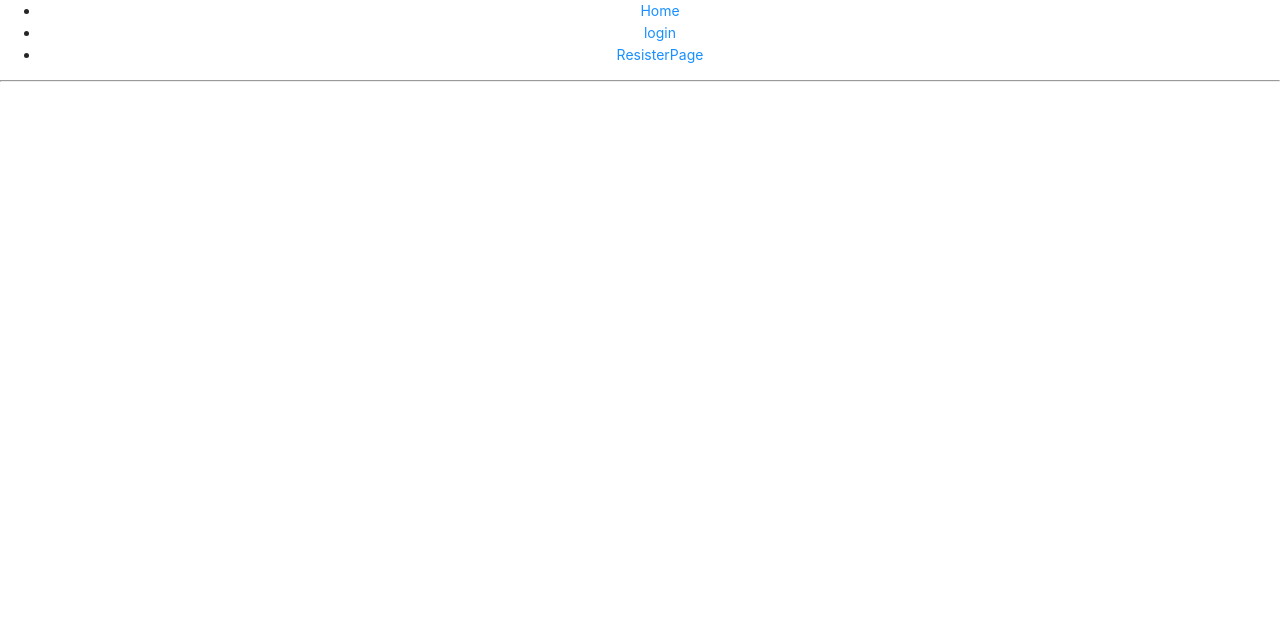
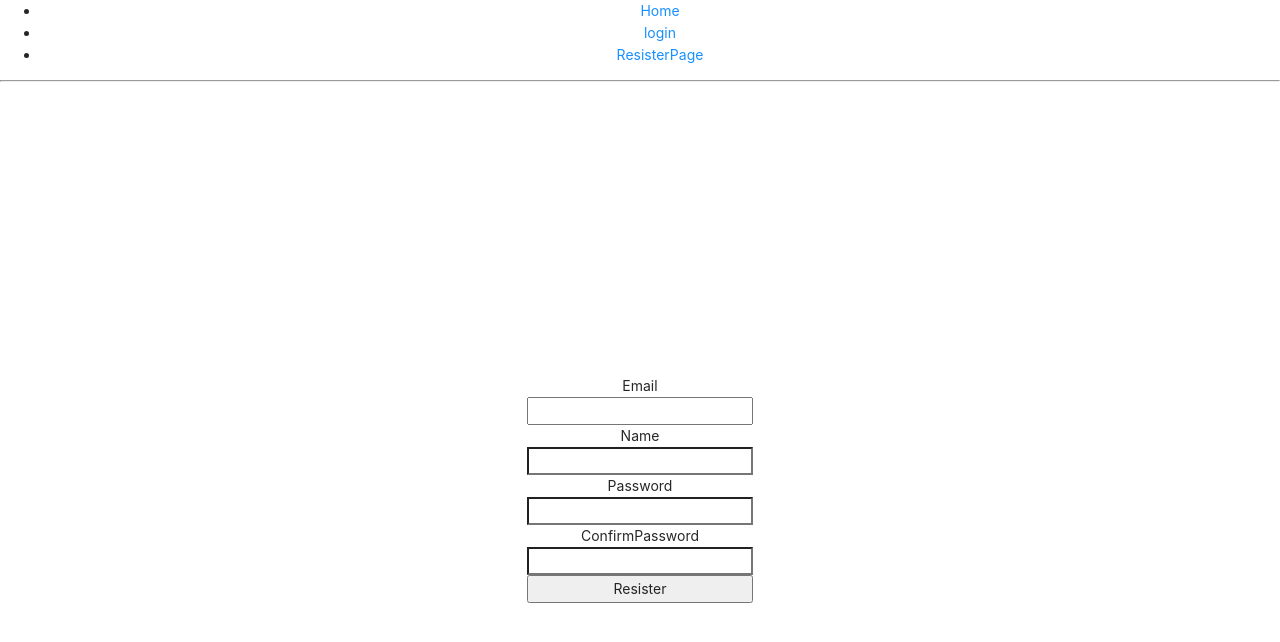
Before and after one commit to xxxrsxxx/react_wk, a React (Create React App) app in the folder client/: page /ResisterPage in a window 1280 px wide. Shown: the top 642 px of the page. Built offline with nearby package versions, Linux system fonts and the light colour scheme; no server answers.

Commit message:
login 구현 진행중

```diff
--- a/client/src/App.js
+++ b/client/src/App.js
@@ -5,6 +5,7 @@ import { BrowserRouter as Router, Switch, Route, Link } from 'react-router-dom';
 import LandingPage from './components/views/LandingPage/LandingPage';
 import LoginPage from './components/views/LoginPage/LoginPage';
 import ResisterPage from './components/views/ResisterPage/ResisterPage';
+import Auth from './hoc/auth';
 
 function App() {
 	return (
@@ -22,13 +23,11 @@ function App() {
 							<Link to="/ResisterPage">ResisterPage</Link>
 						</li>
 					</ul>
-
 					<hr />
-
 					<Switch>
-						<Route exact path="/" component={LandingPage}></Route>
-						<Route exact path="/login" component={LoginPage}></Route>
-						<Route exact path="/ResisterPage" component={ResisterPage}></Route>
+						<Route exact path="/" component={Auth(LandingPage,null)}></Route>
+						<Route exact path="/login" component={Auth(LoginPage,false)}></Route>
+						<Route exact path="/ResisterPage" component={Auth(ResisterPage,true)}></Route>
 					</Switch>
 				</div>
 			</Router>
@@ -37,27 +36,3 @@ function App() {
 }
 
 export default App;
-
-function Home() {
-	return (
-		<div>
-			<h2>Home</h2>
-		</div>
-	);
-}
-
-function About() {
-	return (
-		<div>
-			<h2>About</h2>
-		</div>
-	);
-}
-
-function Dashboard() {
-	return (
-		<div>
-			<h2>Dashboard</h2>
-		</div>
-	);
-}
--- a/client/src/components/views/LandingPage/LandingPage.js
+++ b/client/src/components/views/LandingPage/LandingPage.js
@@ -1,8 +1,9 @@
 import React, { useEffect } from 'react';
 import axios from 'axios';
-function LandingPage(props) {
+import { withRouter } from 'react-router-dom';
+
+const LandingPage = (props) => {
 	useEffect(() => {
-		axios.get('/api/testUrl').then(res => console.log('cors test', res));
 		// fetch('/api/test', {
 		// 	method: 'GET',
 		// 	headers: {
@@ -13,21 +14,31 @@ function LandingPage(props) {
 		// });
 	}, []);
 
-	const onClickHandler = e => {};
+	const onClickHandler = () => {
+		axios.get(`/api/users/logout`)
+			.then(response => {
+				if (response.data.success) {
+					props.history.push("/login")
+				} else {
+					alert('로그아웃 failed')
+				}
+			})
+	}
+	console.log("LandingPage",props);
 	return (
 		<div
 			style={{
 				display: 'flex',
+				flexDirection:'column',
 				justifyContent: 'center',
 				alignItems: 'center',
 				width: '100%',
 				height: '100vh',
 			}}>
 			<h2>시작 페이지</h2>
-
 			<button onClick={onClickHandler}>로그아웃</button>
 		</div>
 	);
 }
 
-export default LandingPage;
+export default withRouter(LandingPage);
--- a/client/src/components/views/LoginPage/LoginPage.js
+++ b/client/src/components/views/LoginPage/LoginPage.js
@@ -2,7 +2,7 @@ import React, { useState } from 'react';
 import { useDispatch } from 'react-redux';
 import { withRouter } from 'react-router-dom';
 import { loginUser } from '../../../store/actions/userAction/user_action';
-function LoginPage(props) {
+const LoginPage = (props) => {
 	const dispatch = useDispatch();
 	const [Email, setEmail] = useState('');
 	const [Password, setPassword] = useState('');
--- a/client/src/components/views/NavBar/NavBar.js
+++ b/client/src/components/views/NavBar/NavBar.js
@@ -1,6 +1,6 @@
 import React from 'react';
 
-function NavBar(props) {
+const NavBar = (props) => {
 	return <div></div>;
 }
 
--- a/client/src/components/views/ResisterPage/ResisterPage.js
+++ b/client/src/components/views/ResisterPage/ResisterPage.js
@@ -1,7 +1,66 @@
-import React from 'react';
+import React, { useState } from 'react';
+import { useDispatch } from 'react-redux';
+import { registerUser } from '../../../store/actions/userAction/user_action';
+import { withRouter } from 'react-router-dom';
 
 function ResisterPage(props) {
-	return <div></div>;
+	const dispatch = useDispatch();
+	const [Email, setEmail] = useState('');
+	const [Name, setName] = useState('');
+	const [Password, setPassword] = useState('');
+	const [ConfirmPassword, setConfirmPassword] = useState('');
+
+	const onEmailHandler = e => {
+		setEmail(e.currentTarget.value);
+	};
+	const onNameHandler = e => {
+		setName(e.currentTarget.value);
+	};
+	const onPasswordHandler = e => {
+		setPassword(e.currentTarget.value);
+	};
+	const onConfirmPasswordHandler = e => {
+		setConfirmPassword(e.currentTarget.value);
+	};
+	const onSubmitHandler = (e) => {
+		e.preventDefault();
+		if(Password != ConfirmPassword) return alert("비밀번호가 일치 하지 않습니다.")
+		let config = {
+			email : Email,
+			password:Password,
+			name:Name,
+		}
+		dispatch((registerUser(config)))
+			.then(res => {
+				if (res.payload.success) {
+					props.history.push("/login")
+				} else {
+					alert("Failed to sign up")
+				}
+			})
+	};
+	return (
+		<div
+			style={{
+				display: 'flex',
+				justifyContent: 'center',
+				alignItem: 'center',
+				width: '100%',
+				height: '100vh',
+			}}>
+			<form style={{ display: 'flex', justifyContent:'center',flexDirection: 'column' }} onSubmit={onSubmitHandler}>
+				<label>Email</label>
+				<input type="email" value={Email} onChange={onEmailHandler} />
+				<label>Name</label>
+				<input type="text" value={Name} onChange={onNameHandler} />
+				<label>Password</label>
+				<input type="password" value={Password} onChange={onPasswordHandler}/>
+				<label>ConfirmPassword</label>
+				<input type="password" value={ConfirmPassword} onChange={onConfirmPasswordHandler}/>
+				<button type="submit">Resister</button>
+			</form>
+		</div>
+	);
 }
 
-export default ResisterPage;
+export default withRouter(ResisterPage);
--- /dev/null
+++ b/client/src/hoc/auth.js
@@ -0,0 +1,36 @@
+import React, { useEffect } from 'react';
+import { useDispatch } from 'react-redux';
+import { auth } from '../store/actions/userAction/user_action';
+
+const Auth = (SpecificComponent,option,adminRoute=null) => {
+
+	//null    =>  아무나 출입이 가능한 페이지
+	//true    =>  로그인한 유저만 출입이 가능한 페이지
+	//false   =>  로그인한 유저는 출입 불가능한 페이지
+
+	const AuthenticationCheck = (props)=> {
+		const dispatch = useDispatch();
+
+		useEffect(()=>{
+			dispatch(auth()).then(response => {
+				console.log('hoc auth',response)
+				//로그인 하지 않은 상태
+				if (!response.payload.isAuth) {
+					if (option) props.history.push('/login')
+				} else {
+					//로그인 한 상태
+					if (adminRoute && !response.payload.isAdmin) {
+						props.history.push('/')
+					} else {
+						if (option === false)
+							props.history.push('/')
+					}
+				}
+			})
+		},[]);
+		return <SpecificComponent/>
+	}
+	return AuthenticationCheck
+};
+
+export default Auth;
--- a/client/src/store/actions/userAction/user_action.js
+++ b/client/src/store/actions/userAction/user_action.js
@@ -1,5 +1,5 @@
 import axios from 'axios';
-import { LOGIN_USER } from '../types';
+import { LOGIN_USER,REGISTER_USER,AUTH_USER } from '../types';
 
 export function loginUser(dataToSubmit) {
 	const request = axios.post('/api/users/login', dataToSubmit).then(res => res.data);
@@ -8,3 +8,17 @@ export function loginUser(dataToSubmit) {
 		payload: request,
 	};
 }
+export function registerUser(dataToSubmit) {
+	const request = axios.post('/api/users/register', dataToSubmit).then(res => res.data);
+	return {
+		type: REGISTER_USER,
+		payload: request,
+	};
+}
+export function auth(dataToSubmit) {
+	const request = axios.get('/api/users/auth', dataToSubmit).then(res => res.data);
+	return {
+		type: AUTH_USER,
+		payload: request,
+	};
+}
--- a/client/src/store/reducers/user_reducer/user_reducer.js
+++ b/client/src/store/reducers/user_reducer/user_reducer.js
@@ -1,14 +1,15 @@
 import { LOGIN_USER, REGISTER_USER, AUTH_USER } from '../../actions/types';
 
 export default function (state = {}, action) {
-	console.log('reducer action', action);
 	switch (action.type) {
 		case LOGIN_USER:
 			return { ...state, loginSuccess: action.payload };
 			break;
 		case REGISTER_USER:
+			return {...state, register: action.payload};
 			break;
 		case AUTH_USER:
+			return {...state, userData: action.payload};
 			break;
 		default:
 			return state;
```
Also changed, not shown: client/src/components/views/test.js (+9 -0 lines).
